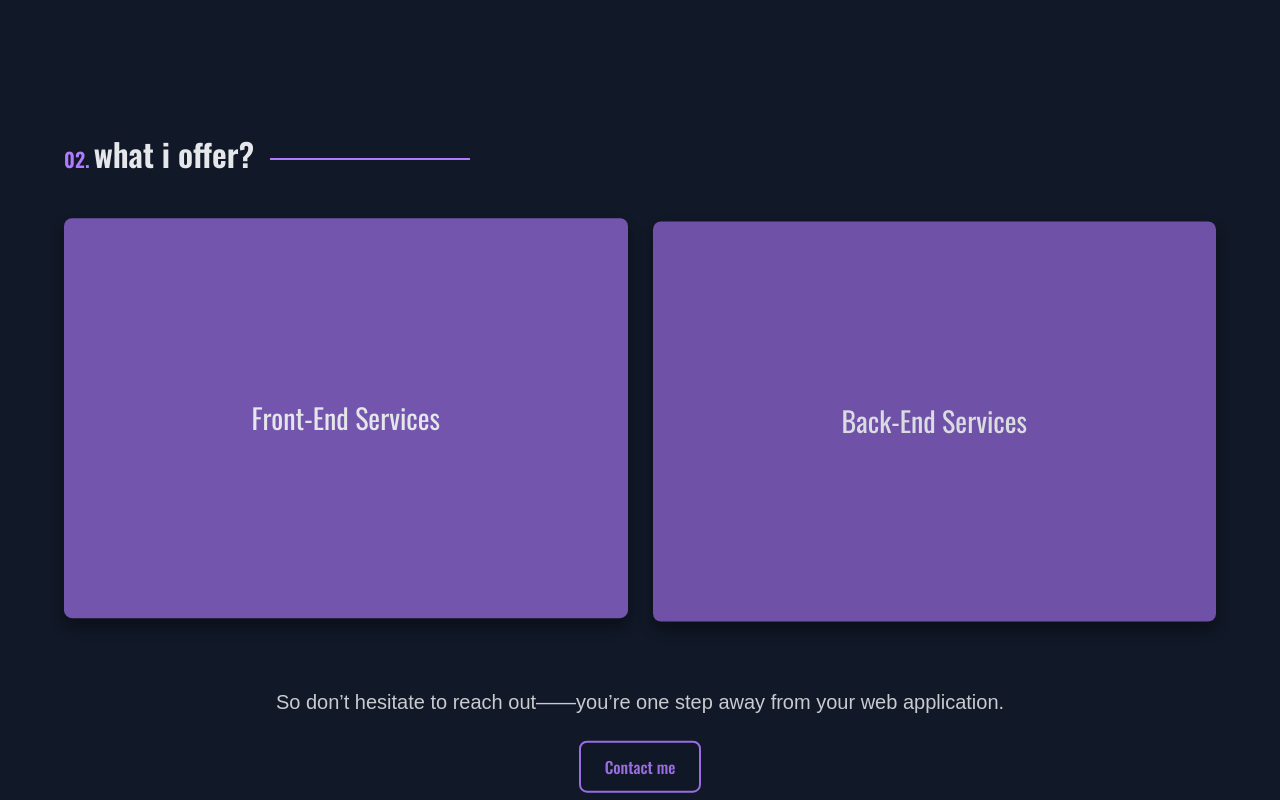
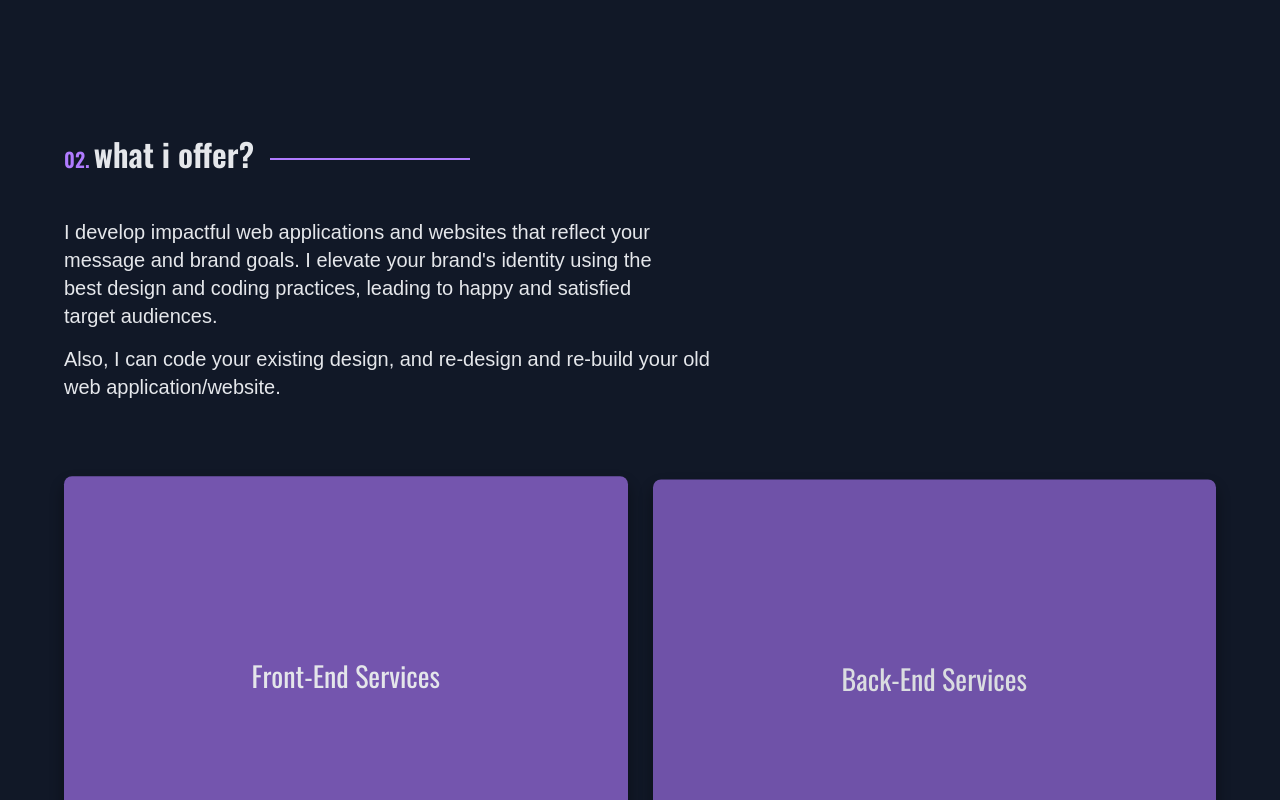
Before and after one commit to xmarya/portfolio.v2, a React (Vite) app: page / in a window 1280 px wide. Shown: the part 1920-2720 px from the top of the page. Built offline with nearby package versions, Linux system fonts and the light colour scheme; no server answers; a web font is replaced by a local one.

Commit message:
a value proposition was added, some edites on the project details dictionary

```diff
--- a/src/data/dictionary.js
+++ b/src/data/dictionary.js
@@ -41,19 +41,21 @@ export const dictionary = {
       ],
       ar: [`أنا ماريه خريجة من قسم تقنية المعلومات. بدأت رحلتي في تطوير برامج الويب عام 2020, و في 2023 بدأت في العمل الحُر. مجالي هو بناء برامج الويب ذات حجم صغير إلى متوسط.`,
         `أنا شغوفة بمجال عملي كما تملؤني الحماسة للغوص في عالم البرمجة حيث أواجه تحديات جديدة و أكتسب مهارات أكثر.`,
-        `أود الاسهاب في الحديث لكن لنبدأ في المهم ودعوني أعرفكم على ما يمكنني تقديمه!`],
+        `أود الاسهاب في الحديث لكن لنبدأ في المهم ودعني أعرفك على ما يمكنني تقديمه لك!`],
     },
-  },
-  tools:{
-    sectionHeading: {
-        en: "technologies and tools i use:",
-        ar: "التقنيات التي أستخدمها:",
-      },
   },
   offers: {
     sectionHeading: {
       en: "what i offer?",
       ar: "ماذا أقدم لك؟",
+    },
+    paragraph: {
+      en:["I develop impactful web applications and websites that reflect your message and brand goals. I elevate your brand's identity using the best design and coding practices, leading to happy and satisfied target audiences.",
+        "Also, I can code your existing design, and re-design and re-build your old web application/website."
+      ],
+      ar:["أنا أقوم بتطوير تطبيقات ومواقع ويب تعكس رسالتك وأهداف علامتك لجمهورك المستهدف. وأقدمك للعملاء الجدد باستخدام أفضل طرق التصميم والبرمجة، مما يؤدي إلى إرضاء كافة أنواع العملاء.",
+        " كما يمكنني برمجة تصاميم جاهزة وإعادة تصميم وبناء تطبيق الويب/موقع الويب القديم لديك."
+      ]
     },
     offersData: {
         en: [{
@@ -110,10 +112,16 @@ export const dictionary = {
           ]
         }]
     },
-    paragraph: {
+    ctaParagraph: {
         en:`So don’t hesitate to reach out——you’re one step away from your web application.`,
         ar:"لا تتردد في التواصل معي—أنت على بُعد خطوة واحدة من برنامج الويب الخاص بك"
     }
+  },
+  tools:{
+    sectionHeading: {
+        en: "technologies and tools i use:",
+        ar: "التقنيات التي أستخدمها:",
+      },
   },
   works: {
     sectionHeading: {
--- a/src/data/projectsDetails.js
+++ b/src/data/projectsDetails.js
@@ -12,6 +12,7 @@ const projects = [
         {
           descriptionTitle: "Overview",
           description: [
+            "The Client request was to re-design the old company's website and re-building it.",
             "I designed the website with a clean colour palette, using basic tones for text and background, and the brand's colours strategically to highlight key elements. The animations were kept simple and subtle to enhance rather than distract from the content.",
             "All pages have the same footer containing links to all website pages, the company's social media accounts, and the logo.",
             "After collaborating with the client to finalise the design, I built the website with a focus on functionality and user experience.",
@@ -89,7 +90,8 @@ const projects = [
         {
           descriptionTitle: "نظرة عامة",
           description: [
-            "قمت باختيار الألوان الأساسية للنصوص والخلفيات بينما جعلت ألوان العلامة التجارية للعناصر التي أردت تسليط الضوء عليها وجعلها جاذبة للانتباه. النتيجة كانت ألوان زاهية و مريحة للنظر.",
+            "في هذا المشروع كان طلب العميل إعادة تصميم و بناء موقع الشركة القديم",
+            "في مرحلة التصميم قمت باختيار الألوان الأساسية للنصوص والخلفيات بينما جعلت ألوان العلامة التجارية للعناصر التي أردت تسليط الضوء عليها وجعلها جاذبة للانتباه. النتيجة كانت ألوان زاهية و مريحة للنظر.",
             "بالنسبة للعناصر المتحركة (Animation) حرصت على أن تكون بسيطة تعزز المحتوى وتضيف لمسة ممتعة للموقع ككل و ألا تشتت الانتباه عن المحتوى المهم.",
             "جميع الصفحات لديها نفس التذييل، حيث يحتوي على روابط سريعة لجميع الصفحات، بالإضافة إلى شعار الشركة وحساباتها على وسائل التواصل.",
             "بعد التشاور مع العميل حول التصميم و الحصول على موافقته، بدأت عملية البرمجة مع التركيز على وظائف التطبيق و تجربة المستخدم.",
--- a/src/sections/Offer.jsx
+++ b/src/sections/Offer.jsx
@@ -14,7 +14,7 @@ const CardsBox = styled.div`
   max-height: 50svh;
   display: flex;
   gap: 2.5rem;
-  margin-bottom: 6rem;
+  margin-block: 6rem;
   box-shadow: var(--colour-grey-50);
 
   @media (max-width: 50em) {
@@ -92,7 +92,6 @@ const childVariants = {
 
 export default function Offer({language}) {
   const {offers, button} = dictionary;
-
   const viewRef = useRef(null);
   const isInView = useInView(viewRef, { once: true, amount: 0.2 });
   const [activeTarget, setActiveTarget] = useState(-1); // means nothing is active
@@ -197,6 +196,14 @@ return (
         <SectionHeading language={language}>{offers.sectionHeading[language]}</SectionHeading>
       </AnimatedWrapper>
 
+      {
+        offers.paragraph[language].map((parg, index) =>
+          <AnimatedWrapper key={index}>
+            <p>{parg}</p>
+          </AnimatedWrapper>
+        )
+      }
+
       <CardsBox>
         {
           offers.offersData[language].map((offer, index) =>
@@ -217,9 +224,7 @@ return (
           animate={isInView ? "animate" : ""}
         >
           <p>
-            {/* So don’t hesitate to reach out&mdash;you’re one step away from your
-            web application. */}
-            {offers.paragraph[language]}
+            {offers.ctaParagraph[language]}
           </p>
           <Button onClick={() => navigateToSection("contact-me")}>{button[language]}</Button>
         </OfferCTA>
```
Also changed, not shown: 1 other file (tests, documents, lock files or other folders).
